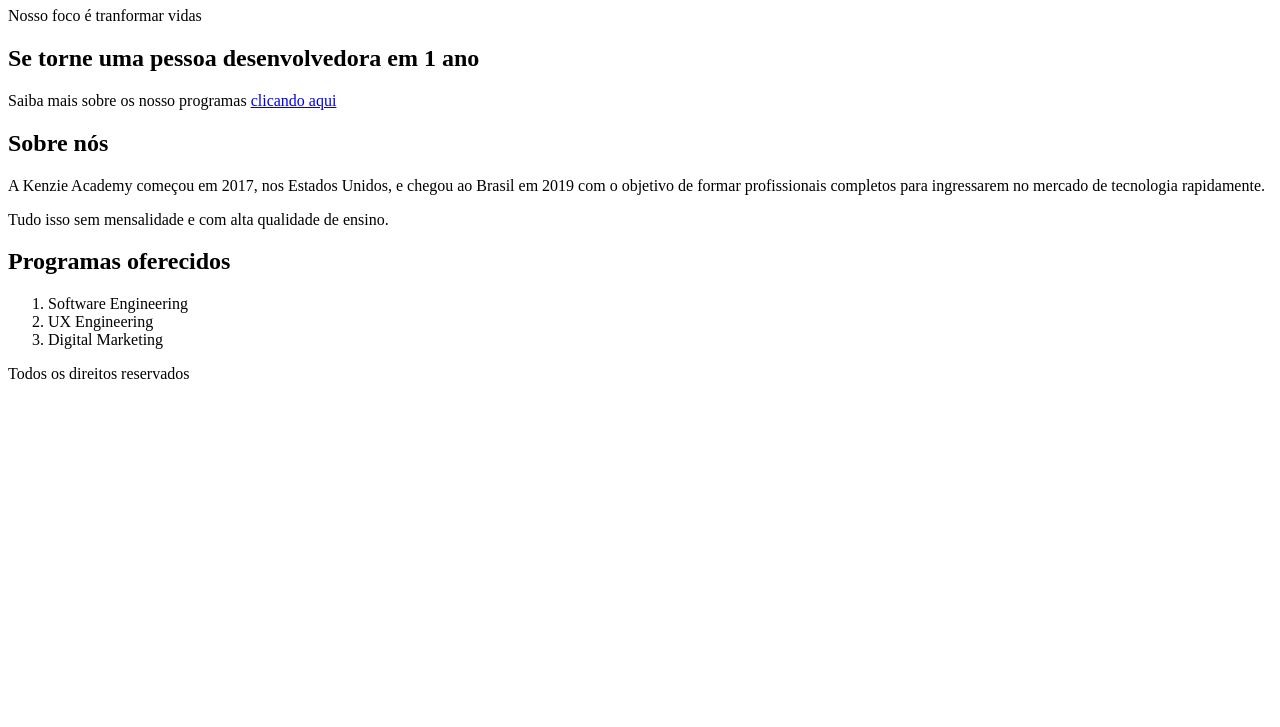
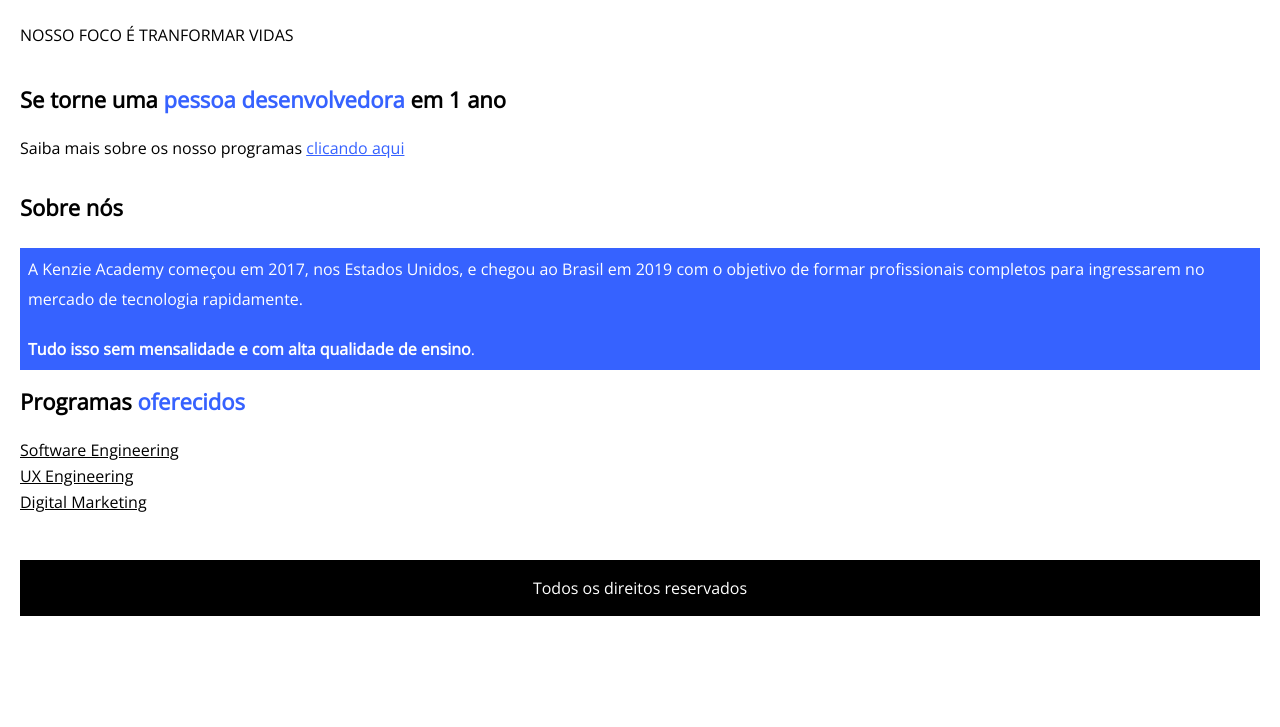
Before and after one commit to eaeniko/Kenzie-Academy, a plain HTML site: page Atividades/S2-CSS/s2-18-box-model/index.html in a window 1280 px wide. Shown: the part 73-800 px from the top of the page. Drawn offline with nearby package versions, Linux system fonts and the light colour scheme.

Commit message:
exercicio: reproduzir design da imagem fornecida

```diff
--- a/Atividades/S2-CSS/s2-18-box-model/index.html
+++ b/Atividades/S2-CSS/s2-18-box-model/index.html
@@ -4,6 +4,7 @@
     <meta charset="UTF-8" />
     <meta http-equiv="X-UA-Compatible" content="IE=edge" />
     <meta name="viewport" content="width=device-width, initial-scale=1.0" />
+    <link rel="stylesheet" href="reset.css">
     <link rel="stylesheet" href="style.css" />
     <title>💪 Atividade: Box Model e Espaçamentos</title>
   </head>
@@ -24,7 +25,7 @@
     </h2>
 
     <!-- Início de um parágrafo (<p>) com um texto e um link (<a>) com a classe "text-blue" e o atributo "href" que redireciona para "https://kenzie.com.br" quando clicado -->
-    <p>
+    <p class="programas">
       Saiba mais sobre os nosso programas
       <a class="text-blue" href="https://kenzie.com.br">clicando aqui</a>
     </p>
@@ -35,13 +36,13 @@
     <!-- Início de uma seção (<section>) com a classe "bg-blue", que define um fundo azul para o conteúdo dentro dela -->
     <section class="bg-blue">
       <!-- Início de um parágrafo (<p>) que contém informações sobre a Kenzie Academy -->
-      <p>
+      <p id="primeiro-paragrafo">
         A Kenzie Academy começou em 2017, nos Estados Unidos, e chegou ao Brasil
         em 2019 com o objetivo de formar profissionais completos para
         ingressarem no mercado de tecnologia rapidamente.
       </p>
       <!-- Início de um parágrafo (<p>) que destaca que não há mensalidade e enfatiza a alta qualidade de ensino -->
-      <p>Tudo isso sem mensalidade e com alta qualidade de ensino.</p>
+      <p><strong>Tudo isso sem mensalidade e com alta qualidade de ensino</strong>.</p>
     </section>
 
     <!-- Início do cabeçalho de nível 2 (<h2>) com o texto "Programas" seguido de uma <span> com a classe "text-blue" que envolve o texto "oferecidos", e em seguida, o restante do cabeçalho -->
--- a/Atividades/S2-CSS/s2-18-box-model/style.css
+++ b/Atividades/S2-CSS/s2-18-box-model/style.css
@@ -0,0 +1,67 @@
+@import url("https://fonts.googleapis.com/css2?family=Open+Sans&family=Rubik+Mono+One&display=swap");
+
+body {
+    font-family: "Open Sans", sans-serif;
+    box-sizing: border-box;
+    margin: 20px;
+}
+
+.centered {
+    text-align: center;
+    font-weight: 600;
+    font-size: 30px;
+    border: 1px solid #red;
+}
+
+.uppercase {
+    text-transform: uppercase;
+    padding-top: 50px;
+    padding-bottom: 25px;
+}
+
+h2 {
+    font-size: 22px;
+    font-weight: 600;
+    padding-top: 20px;
+    padding-bottom: 20px;
+}
+
+.programas {
+    margin-top: 10px;
+    margin-bottom: 20px;
+}
+.text-blue {
+    color: rgba(54,98,255);
+}
+
+.bg-blue {
+    background-color: rgba(54,98,255, 1);
+    color: white;
+    padding: 6px 8px;
+    line-height: 30px;
+    margin-top: 10px;
+}
+
+#primeiro-paragrafo {
+    padding-bottom: 20px;
+}
+
+strong {
+    font-weight: 600;
+}
+
+ol, li {
+    margin-top: 10px;
+}
+
+li {
+    text-decoration: underline;
+}
+
+.footer-p {
+    background-color: black;
+    color: white;
+    text-align: center;
+    padding: 20px 0;
+    margin-top: 50px;
+}
```
